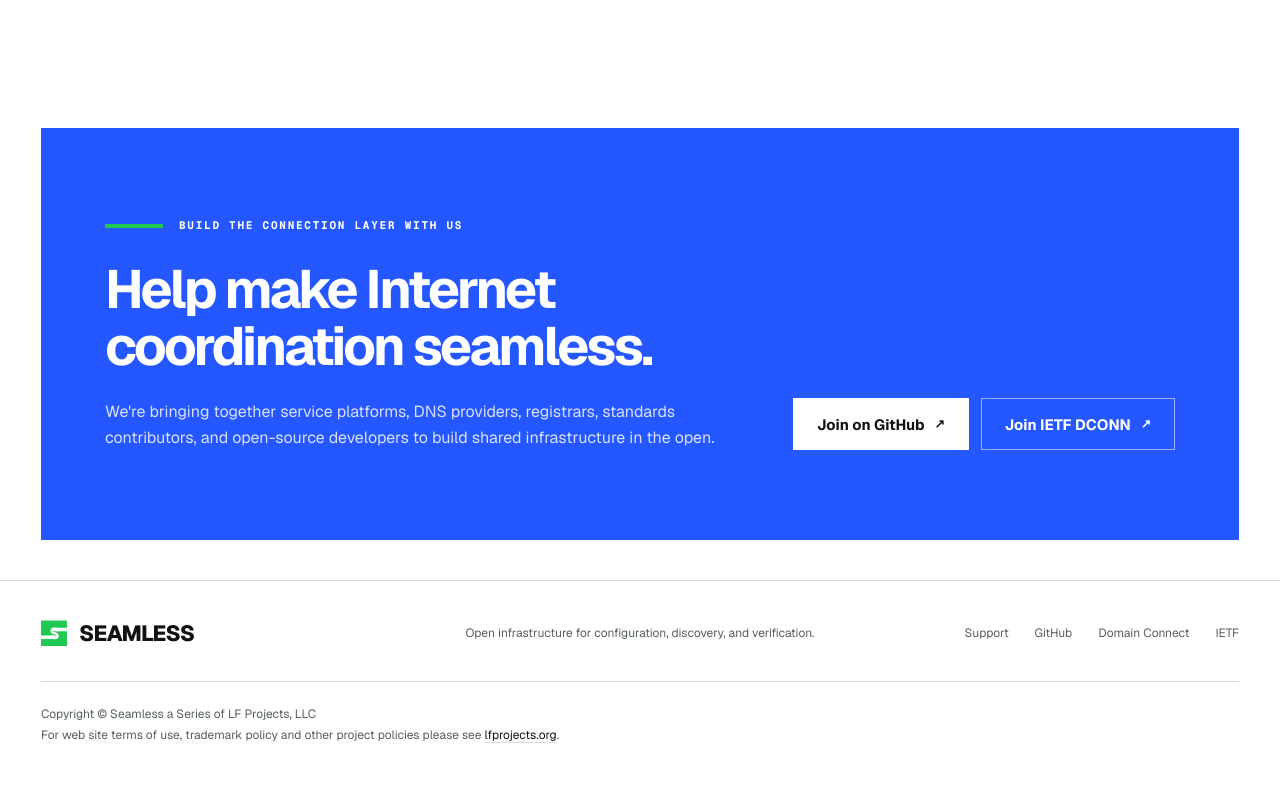
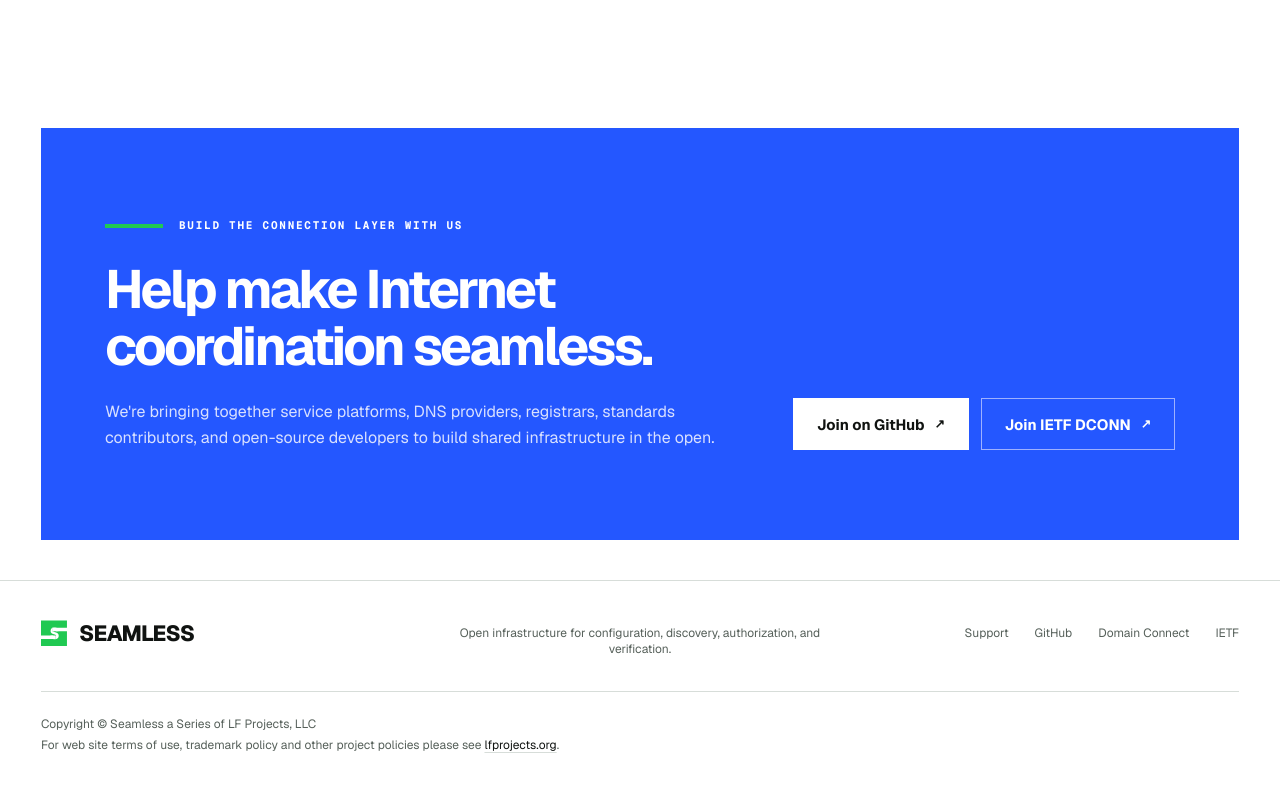
Before and after one commit to seamlessdns/website, a Next.js app: page / in a window 1280 px wide. Shown: the part 3795-4584 px from the top of the page. Built offline with nearby package versions, Linux system fonts and the light colour scheme.

Commit message:
Broaden the site-wide project description

```diff
--- a/app/components/site-chrome.tsx
+++ b/app/components/site-chrome.tsx
@@ -52,7 +52,7 @@
         <span className="wordmark-mark" aria-hidden="true">S</span>
         <span>Seamless</span>
       </Link>
-      <p>Open infrastructure for configuration, discovery, and verification.</p>
+      <p>Open infrastructure for configuration, discovery, authorization, and verification.</p>
       <div className="footer-links">
         <Link href="/sponsors/">Support</Link>
         <a href={githubUrl} target="_blank" rel="noreferrer">GitHub</a>
```
